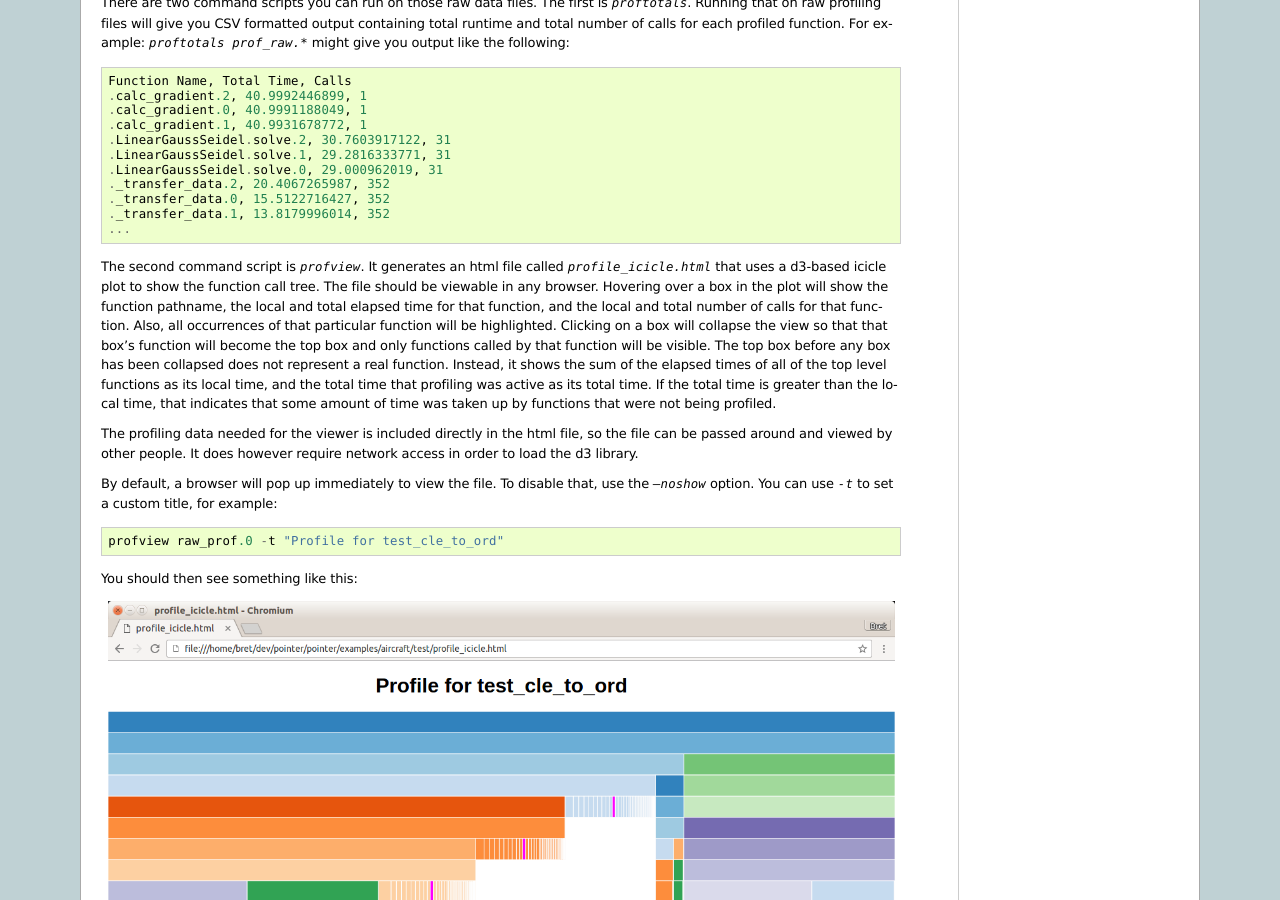
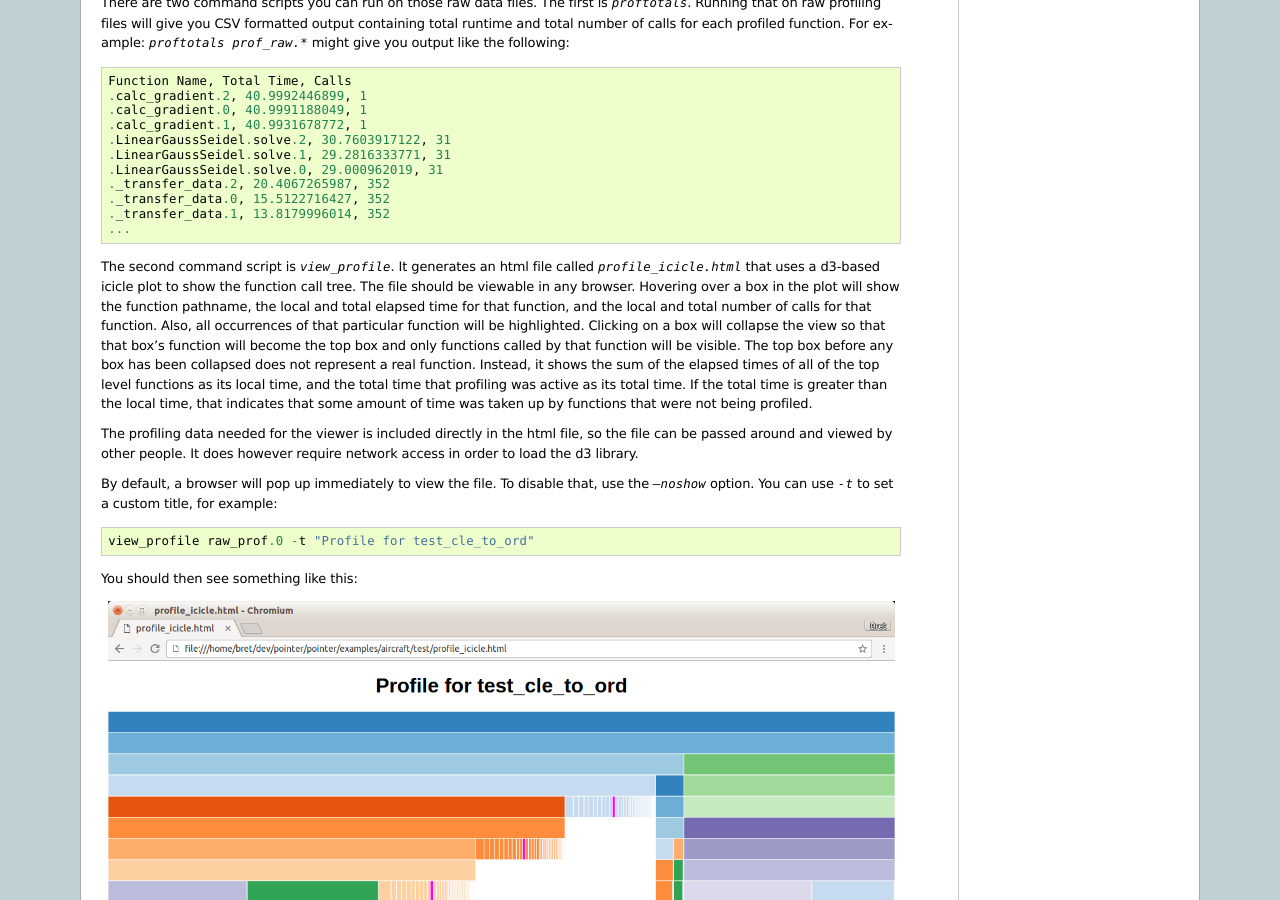
Before and after one commit to OpenMDAO/OpenMDAO1, a Sphinx documentation site: the page built from openmdao/docs/usr-guide/tutorials/profiling.rst, in a window 1280 px wide and 900 px high, scrolled down 765 px. Built offline with Sphinx 7.4.7, drawn with Linux system fonts in a browser that asks for light colours; pages that are not in the unit, such as notebooks, are missing from menus.

Commit message:
changed profview to view_profile

```diff
--- a/openmdao/docs/usr-guide/tutorials/profiling.rst
+++ b/openmdao/docs/usr-guide/tutorials/profiling.rst
@@ -75,7 +75,7 @@ give you output like the following:
     ...
 
 
-The second command script is `profview`.  It generates an html
+The second command script is `view_profile`.  It generates an html
 file called `profile_icicle.html` that
 uses a d3-based icicle plot to show the function call tree. The file should
 be viewable in any browser. Hovering over a box in the plot will show the
@@ -101,7 +101,7 @@ for example:
 
 ::
 
-    profview raw_prof.0 -t "Profile for test_cle_to_ord"
+    view_profile raw_prof.0 -t "Profile for test_cle_to_ord"
 
 
 You should then see something like this:
--- a/setup.py
+++ b/setup.py
@@ -64,7 +64,7 @@ setup(name='openmdao',
       [console_scripts]
       wingproj=openmdao.devtools.wingproj:run_wing
       webview=openmdao.devtools.d3graph:webview_argv
-      profview=openmdao.util.profile:prof_view
+      view_profile=openmdao.util.profile:prof_view
       proftotals=openmdao.util.profile:prof_totals
       profdump=openmdao.util.profile:prof_dump
       """
```
